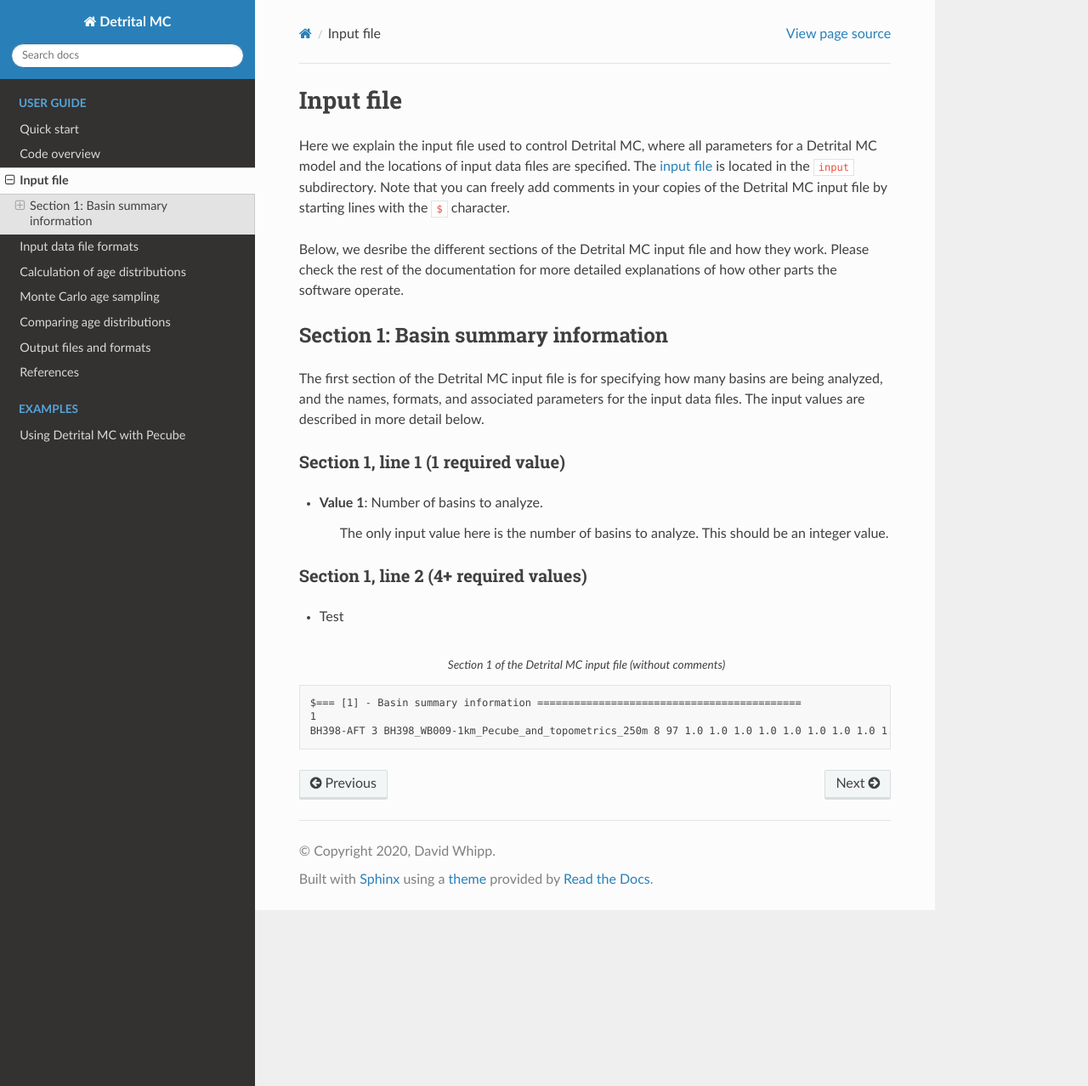
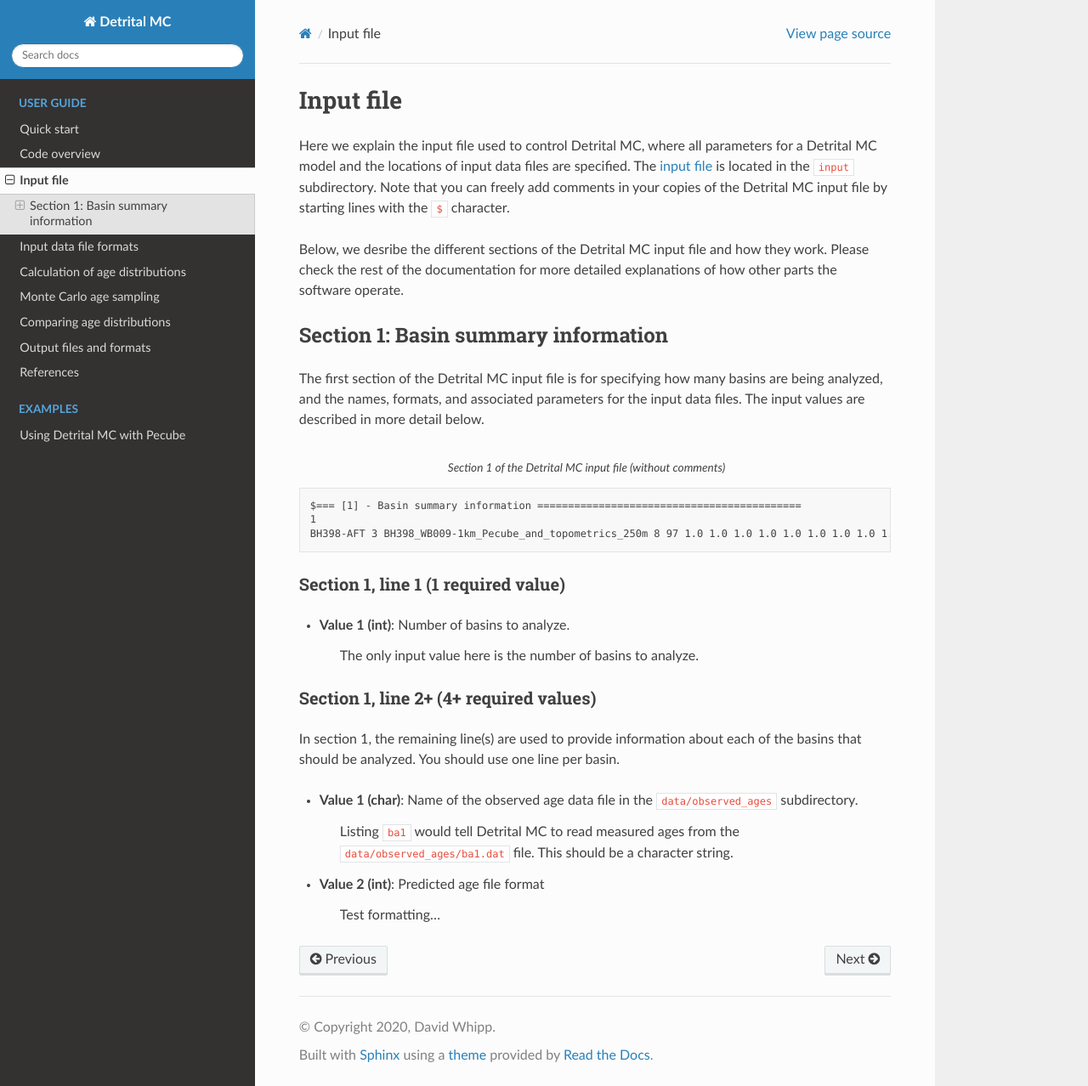
Before and after one commit to HUGG/Detrital-MC, a Sphinx documentation site: the page built from docs/source/manual/input-file.rst, in a window 1280 px wide and 1278 px high. Shown: the whole window at 85% size. Built offline with Sphinx 7.4.7 and the Read the Docs theme 2.0.0, drawn with Linux system fonts in a browser that asks for light colours.

Commit message:
Testing formatting again

```diff
--- a/docs/source/manual/input-file.rst
+++ b/docs/source/manual/input-file.rst
@@ -14,26 +14,35 @@
 The first section of the Detrital MC input file is for specifying how many basins are being analyzed, and the names, formats, and associated parameters for the input data files.
 The input values are described in more detail below.
 
-Section 1, line 1 (1 required value)
-~~~~~~~~~~~~~~~~~~~~~~~~~~~~~~~~~~~~
-
-- **Value 1**: Number of basins to analyze.
-
-    The only input value here is the number of basins to analyze.
-    This should be an integer value.
-
-Section 1, line 2 (4+ required values)
-~~~~~~~~~~~~~~~~~~~~~~~~~~~~~~~~~~~~~~
-
-- Test
-
-
 .. code-block:: none
     :caption: Section 1 of the Detrital MC input file (without comments)
 
     $=== [1] - Basin summary information ===========================================
     1
     BH398-AFT 3 BH398_WB009-1km_Pecube_and_topometrics_250m 8 97 1.0 1.0 1.0 1.0 1.0 1.0 1.0 1.0 1.0 1.0 1.0 1.0 1
+
+Section 1, line 1 (1 required value)
+~~~~~~~~~~~~~~~~~~~~~~~~~~~~~~~~~~~~
+
+- **Value 1 (int)**: Number of basins to analyze.
+
+    The only input value here is the number of basins to analyze.
+
+Section 1, line 2+ (4+ required values)
+~~~~~~~~~~~~~~~~~~~~~~~~~~~~~~~~~~~~~~
+
+In section 1, the remaining line(s) are used to provide information about each of the basins that should be analyzed.
+You should use one line per basin.
+
+- **Value 1 (char)**: Name of the observed age data file in the ``data/observed_ages`` subdirectory.
+
+    Listing ``ba1`` would tell Detrital MC to read measured ages from the ``data/observed_ages/ba1.dat`` file.
+    This should be a character string.
+
+- **Value 2 (int)**: Predicted age file format
+
+    Test formatting...
+
 
 ..
     $ Line 1: [int]
```
